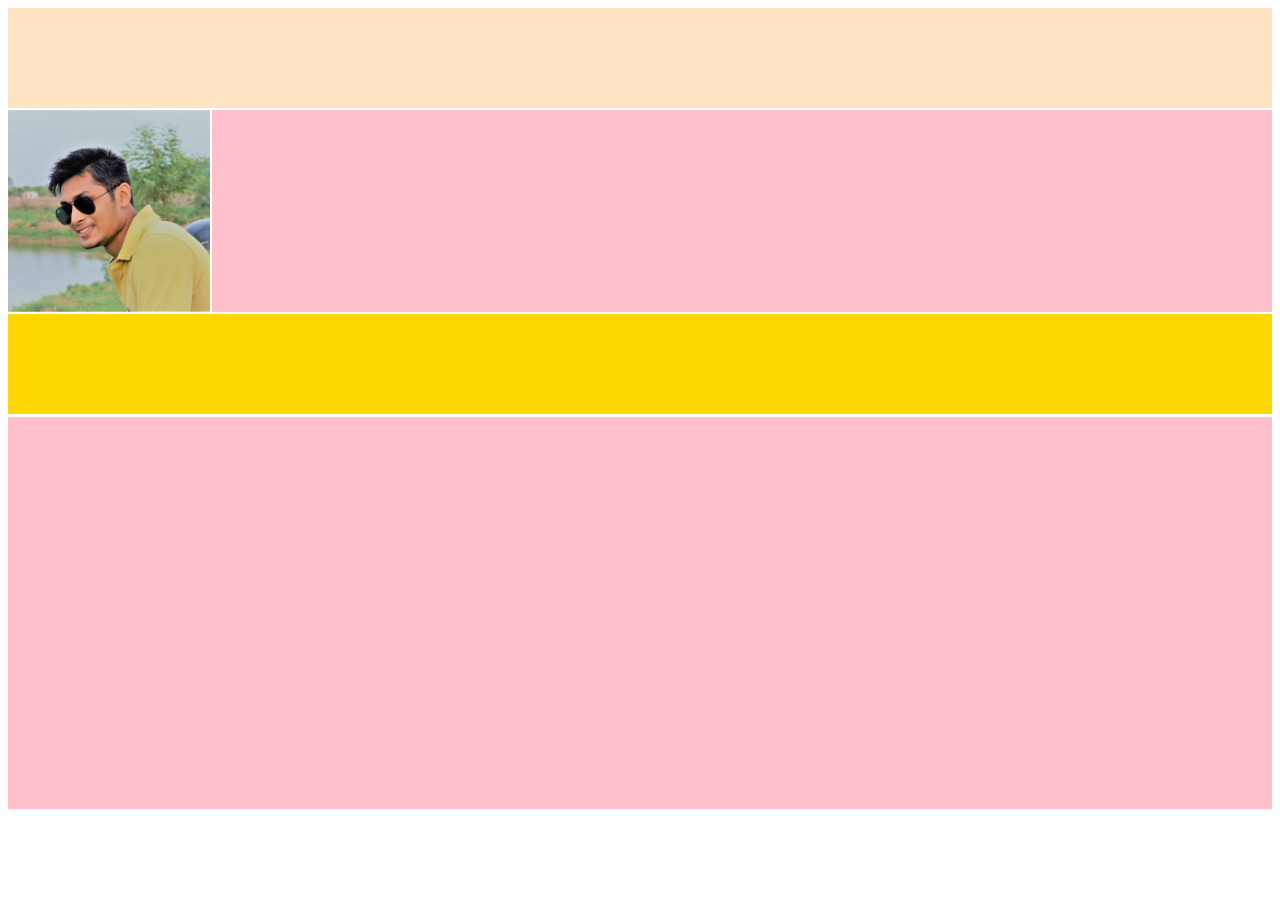
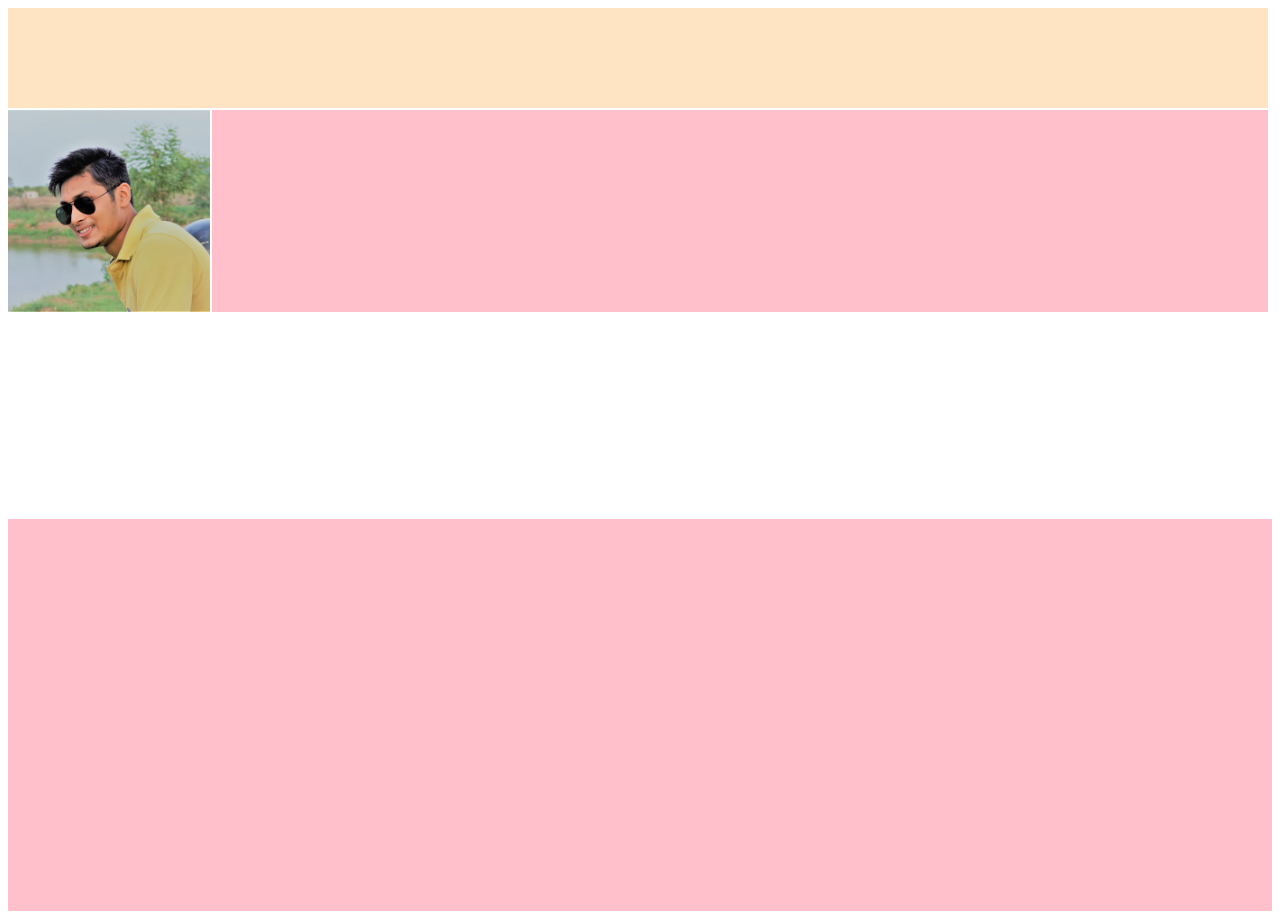
Before and after one commit to LENI-X/leni-x.github.io, a plain HTML site: page index.html in a window 1280 px wide. Before the commit the page ends 817 px from the top, so only its background shows below. Drawn offline with Linux system fonts and the light colour scheme.

Commit message:
Update style.css

```diff
--- a/style/style.css
+++ b/style/style.css
@@ -24,8 +24,8 @@
   grid-template-areas:
     "hd hd hd hd   hd   hd   hd   hd   hd"
     "sd main main main main main main main main"
-    "sd main main main main main main main main"
-    "ft ft ft ft   ft   ft   ft   ft   ft";
+    "sd main main main main main main main main";
+
 
     column-gap: 2px;
   row-gap: 2px;
```
